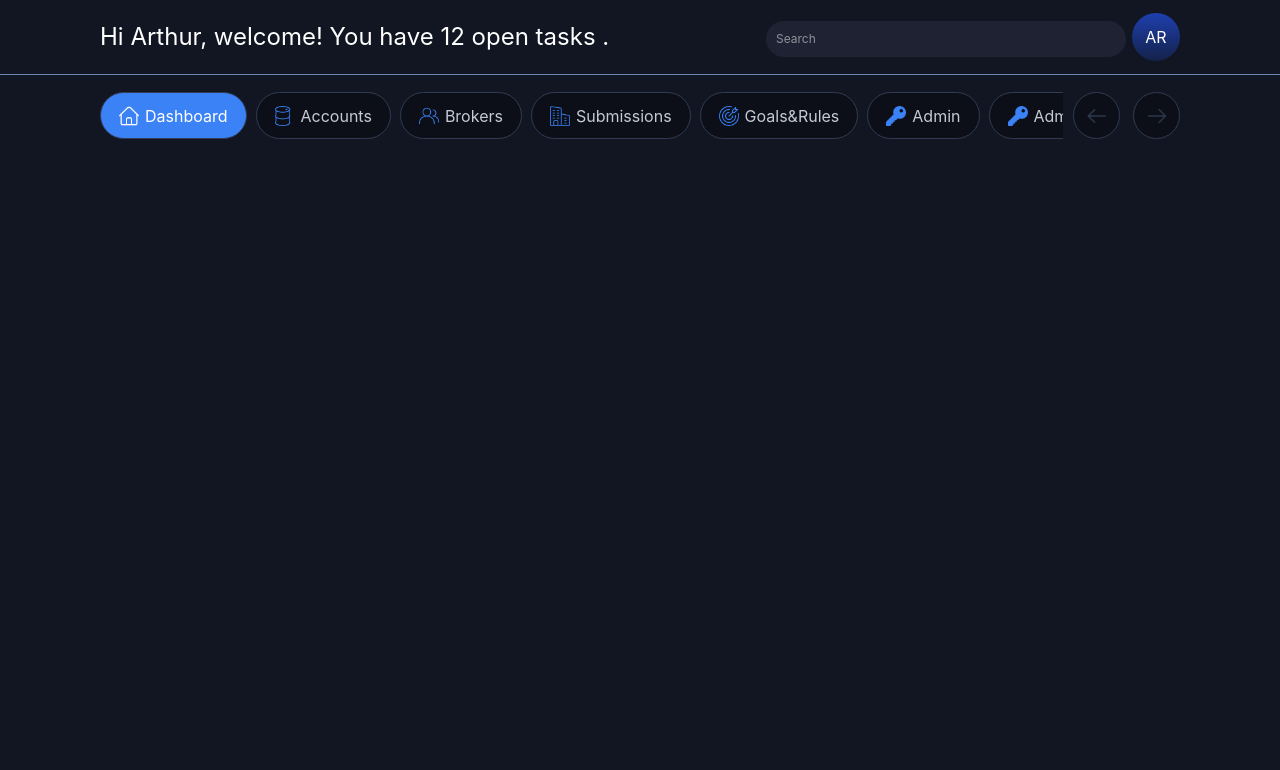
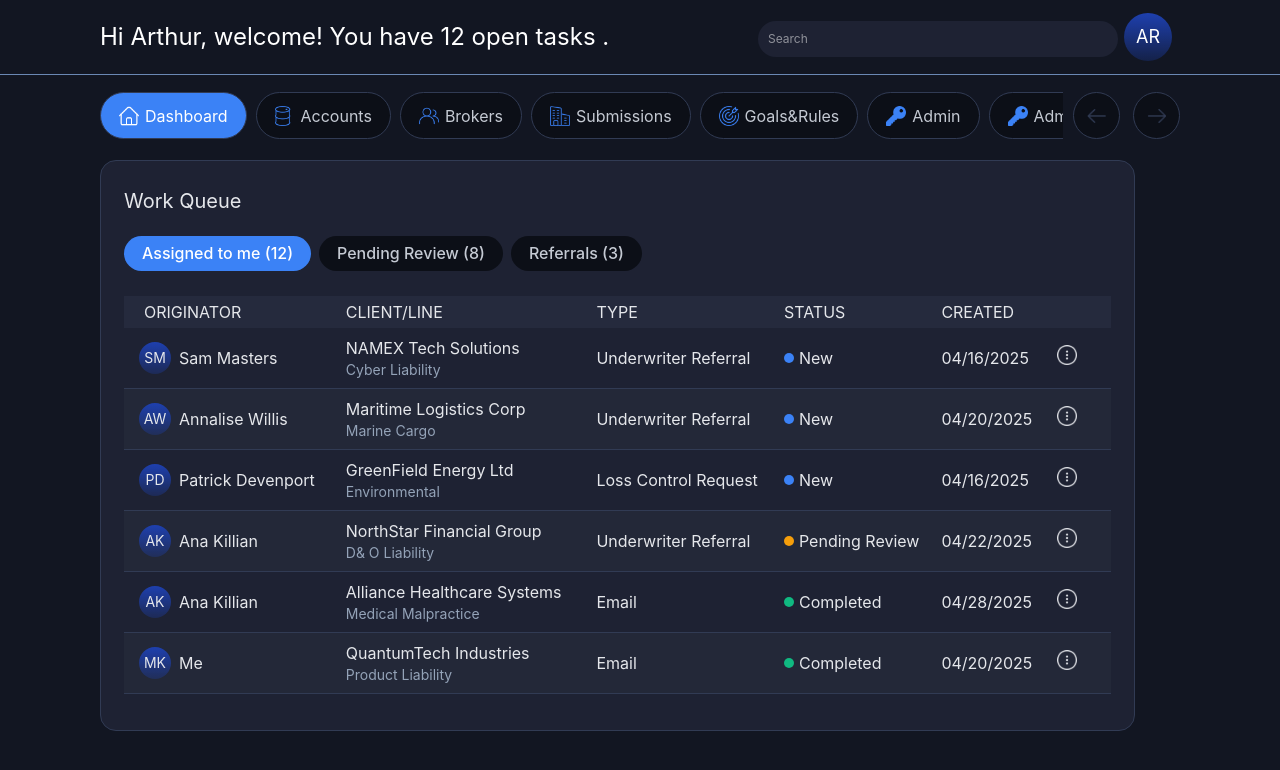
Before and after one commit to mbulchak/dashboard-dec, a React app: page /dashboard-dec/dashboard in a window 1280 px wide. Shown: the top 770 px of the page. Built offline with nearby package versions, Linux system fonts and the light colour scheme; the HTML template or start-up script is replaced by a standard one.

Commit message:
add Workqueue section, add styles, add adaptive for WorkQueue, create Avatar Button

```diff
--- a/src/App.tsx
+++ b/src/App.tsx
@@ -1,6 +1,7 @@
-import {Outlet,  useLocation, useNavigate} from 'react-router';
+import {Outlet, useLocation, useNavigate} from 'react-router';
 import './App.css';
 import {useEffect} from 'react';
+import {AvatarButton} from './components/AvatarButton';
 
 function App() {
   const navigate = useNavigate();
@@ -15,21 +16,24 @@ function App() {
   return (
     <>
       <div>
-        <div className='flex justify-between items-center h-[75px] bg-[#121622] text-white mb-[17px] px-[50px] xl:px-[100px] border-b border-[#6B88B4]'>
-          <h1 className='h-[44px] lg:text-[24px] leading-[44px] '>
+        <div className='flex flex-col sm:flex-row justify-around sm:justify-between sm:items-center h-[125px] sm:h-[75px] bg-[#121622] text-white mb-[17px] px-[40px] xl:px-[100px] border-b border-[#6B88B4]'>
+          <h1 className='h-[22px] sm:h-[44px] text-[16px] lg:text-[24px] sm:leading-[44px] '>
             Hi Arthur, welcome! You have 12 open tasks .
           </h1>
 
           <div>
             <input
-              className='border-none bg-[#1E2233] h-[36px] w-[180px] lg:w-[360px] rounded-[22px] text-[12px] ps-[10px] mr-[6px]'
+              className='border-none bg-[#1E2233] h-[36px] w-[160px] lg:w-[360px] rounded-[22px] text-[12px] ps-[10px] mr-[6px]'
               type='text'
               placeholder='Search'
             />
 
-            <button className='cursor-pointer w-[48px] h-[48px] rounded-[50px] bg-linear-to-b from-[#1E40AF] to[#1e40af47] bg-[#1e40af47]'>
-              AR
-            </button>
+            <AvatarButton
+              initials='AR'
+              width='w-[42px] lg:w-[48px]'
+              height='h-[42px] lg:h-[48px]'
+              size='text-lg'
+            />
           </div>
         </div>
 
--- /dev/null
+++ b/src/components/AvatarButton/AvatarButton.tsx
@@ -0,0 +1,16 @@
+type Props = {
+  initials: string;
+  width: string;
+  height: string;
+  size?: string;
+};
+
+export const AvatarButton: React.FC<Props> = ({initials, width, height, size}) => {
+  return (
+    <button
+      className={`cursor-pointer ${width} ${size} mr-2 ${height} rounded-[50px] bg-linear-to-b from-[#1E40AF] to[#1e40af47] bg-[#1e40af47]`}
+    >
+      {initials}
+    </button>
+  );
+};
--- /dev/null
+++ b/src/components/AvatarButton/index.ts
@@ -0,0 +1 @@
+export * from './AvatarButton';
--- a/src/components/Navigation/Navigation.tsx
+++ b/src/components/Navigation/Navigation.tsx
@@ -26,7 +26,7 @@ export const Navigation = () => {
 
   return (
     <>
-      <nav className='text-white px-[50px] xl:px-[100px] flex gap-[10px]'>
+      <nav className='text-white px-[40px] xl:px-[100px] flex gap-[10px] mb-[21px]'>
         <ul className='flex gap-[9px]   overflow-x-hidden '>
           {dashboardNavigation.map((nav) => {
             return (
--- /dev/null
+++ b/src/components/WorkQueue/WorkQueue.tsx
@@ -0,0 +1,207 @@
+import {AvatarButton} from '../AvatarButton';
+import knowMore from './../../assets/images/know-more.png';
+
+export const WorkQueue = () => {
+  const workQueueTableHeader = ['Originator', 'Client/line', 'Type', 'Status', 'Created', ''];
+  const workQueueTableBody = [
+    {
+      id: 1,
+      initials: 'SM',
+      name: 'Sam Masters',
+      companyName: 'NAMEX Tech Solutions',
+      area: 'Cyber Liability',
+      type: 'Underwriter Referral',
+      status: 'New',
+      createdAt: '04/16/2025',
+    },
+    {
+      id: 2,
+      initials: 'AW',
+      name: 'Annalise Willis',
+      companyName: 'Maritime Logistics Corp',
+      area: 'Marine Cargo',
+      type: 'Underwriter Referral',
+      status: 'New',
+      createdAt: '04/20/2025',
+    },
+    {
+      id: 3,
+      initials: 'PD',
+      name: 'Patrick Devenport',
+      companyName: 'GreenField Energy Ltd',
+      area: 'Environmental',
+      type: 'Loss Control Request',
+      status: 'New',
+      createdAt: '04/16/2025',
+    },
+    {
+      id: 4,
+      initials: 'AK',
+      name: 'Ana Killian',
+      companyName: 'NorthStar Financial Group',
+      area: 'D& O Liability',
+      type: 'Underwriter Referral',
+      status: 'Pending Review',
+      createdAt: '04/22/2025',
+    },
+    {
+      id: 5,
+      initials: 'AK',
+      name: 'Ana Killian',
+      companyName: 'Alliance Healthcare Systems',
+      area: 'Medical Malpractice',
+      type: 'Email',
+      status: 'Completed',
+      createdAt: '04/28/2025',
+    },
+    {
+      id: 6,
+      initials: 'MK',
+      name: 'Me',
+      companyName: 'QuantumTech Industries',
+      area: 'Product Liability',
+      type: 'Email',
+      status: 'Completed',
+      createdAt: '04/20/2025',
+    },
+  ];
+
+  return (
+    <>
+      <div className='max-w-[1035px] mx-[40px] text-[#E5E7EB]  xl:mx-[100px] px-[18px] lg:px-[23px] pt-[25px] pb-[36px] bg-[#1e2233] border border-[#313B54] rounded-2xl'>
+        <h3 className='text-[20px] font-normal mb-[20px]'>Work Queue</h3>
+
+        <div className='flex justify-start space-x-4 mb-[25px]'>
+          <button className='px-[18px] py-[6px]  bg-[#3B82F6] text-white text-sm sm:text-[16px] rounded-full mr-[8px] font-medium cursor-pointer'>
+            Assigned to me (12)
+          </button>
+          <button className='px-[18px] py-[6px] bg-[#0C0F17] text-[#C5CAD3] text-sm sm:text-[16px] mr-[8px] rounded-full font-medium cursor-pointer'>
+            Pending Review (8)
+          </button>
+          <button className='px-[18px] py-[6px] bg-[#0C0F17] text-[#C5CAD3] text-sm sm:text-[16px] rounded-full font-medium cursor-pointer'>
+            Referrals (3)
+          </button>
+        </div>
+
+        <div className='hidden sm:block'>
+          <table className='w-full '>
+            <thead>
+              <tr className='bg-[#252a3d] text-[#E5E7EB] '>
+                {workQueueTableHeader.map((header, index) => (
+                  <th
+                    key={header}
+                    className={`h-[32px] text-left font-normal py-[4px] ${
+                      index === 0 ? ' ps-[20px]' : ''
+                    }`}
+                  >
+                    {header.toUpperCase()}
+                  </th>
+                ))}
+              </tr>
+            </thead>
+
+            <tbody>
+              {workQueueTableBody.map((workRecord, index) => (
+                <tr
+                  key={workRecord.id}
+                  className={`border-b border-[#313B54] ${index % 2 !== 0 ? 'bg-[#232838] ' : ''}`}
+                >
+                  <td className='h-[60px] ps-[15px] flex items-center min-w-fit'>
+                    <AvatarButton
+                      initials={workRecord.initials}
+                      width='w-[32px]'
+                      height='h-[32px]'
+                      size='text-sm'
+                    />
+
+                    {workRecord.name}
+                  </td>
+
+                  <td className='h-[60px] '>
+                    {workRecord.companyName}
+                    <p className='text-[#94A3B8] text-sm'>{workRecord.area}</p>
+                  </td>
+
+                  <td className='h-[60px] '>{workRecord.type}</td>
+
+                  <td className='h-[60px]  flex gap-[5px] items-center'>
+                    <span
+                      className={`inline-block w-[10px] h-[10px] rounded-[12px] ${
+                        workRecord.status === 'New'
+                          ? 'bg-[#3B82F6]'
+                          : workRecord.status === 'Pending Review'
+                            ? 'bg-[#F59E0B]'
+                            : 'bg-[#10B981]'
+                      }`}
+                    ></span>
+                    {workRecord.status}
+                  </td>
+
+                  <td className='h-[60px]'>{workRecord.createdAt}</td>
+
+                  <td className='h-[60px] pe-[30px] text-center '>
+                    <button className='cursor-pointer w-[20px] h-[20px] ml-[5px]'>
+                      <img src={knowMore} alt='Details button' className='w-[20px] h-[20px]' />
+                    </button>
+                  </td>
+                </tr>
+              ))}
+            </tbody>
+          </table>
+        </div>
+
+        <div className='sm:hidden space-y-4'>
+          {workQueueTableBody.map((item) => (
+            <div
+              key={item.id}
+              className='bg-[#232838] p-4 rounded-2xl border border-[#313B54] text-[#E5E7EB]'
+            >
+              <div className='flex items-center space-x-3 mb-3'>
+                <AvatarButton
+                  initials={item.initials}
+                  width='w-[32px]'
+                  height='h-[32px]'
+                  size='text-sm'
+                />
+                <div>
+                  <div className='font-medium'>{item.name}</div>
+                  <div className='text-sm text-[#94A3B8]'>{item.companyName}</div>
+                </div>
+              </div>
+
+              <div className='text-sm space-y-1'>
+                <p>
+                  <span className='text-[#94A3B8]'>Line:</span> {item.area}
+                </p>
+                <p>
+                  <span className='text-[#94A3B8]'>Type:</span> {item.type}
+                </p>
+                <p className='flex items-center gap-2'>
+                  <span
+                    className={`inline-block w-[10px] h-[10px] rounded-full ${
+                      item.status === 'New'
+                        ? 'bg-[#3B82F6]'
+                        : item.status === 'Pending Review'
+                          ? 'bg-[#F59E0B]'
+                          : 'bg-[#10B981]'
+                    }`}
+                  ></span>
+                  <span>{item.status}</span>
+                </p>
+                <p>
+                  <span className='text-[#94A3B8]'>Created:</span> {item.createdAt}
+                </p>
+              </div>
+
+              <div className='mt-3 text-right'>
+                <button className='w-[20px] h-[20px]'>
+                  <img src={knowMore} alt='Details button' />
+                </button>
+              </div>
+            </div>
+          ))}
+        </div>
+      </div>
+    </>
+  );
+};
--- /dev/null
+++ b/src/components/WorkQueue/index.ts
@@ -0,0 +1 @@
+export * from './WorkQueue';
--- a/src/pages/Dashboard/Dashboard.tsx
+++ b/src/pages/Dashboard/Dashboard.tsx
@@ -1,9 +1,12 @@
 import { Navigation } from "../../components/Navigation"
+import { WorkQueue } from "../../components/WorkQueue"
 
 export const Dashboard = () => {
   return (
     <>
       <Navigation />
+
+      <WorkQueue />
     </>
   )
 }
```
Also changed, not shown: src/assets/images/know-more.png (added).
